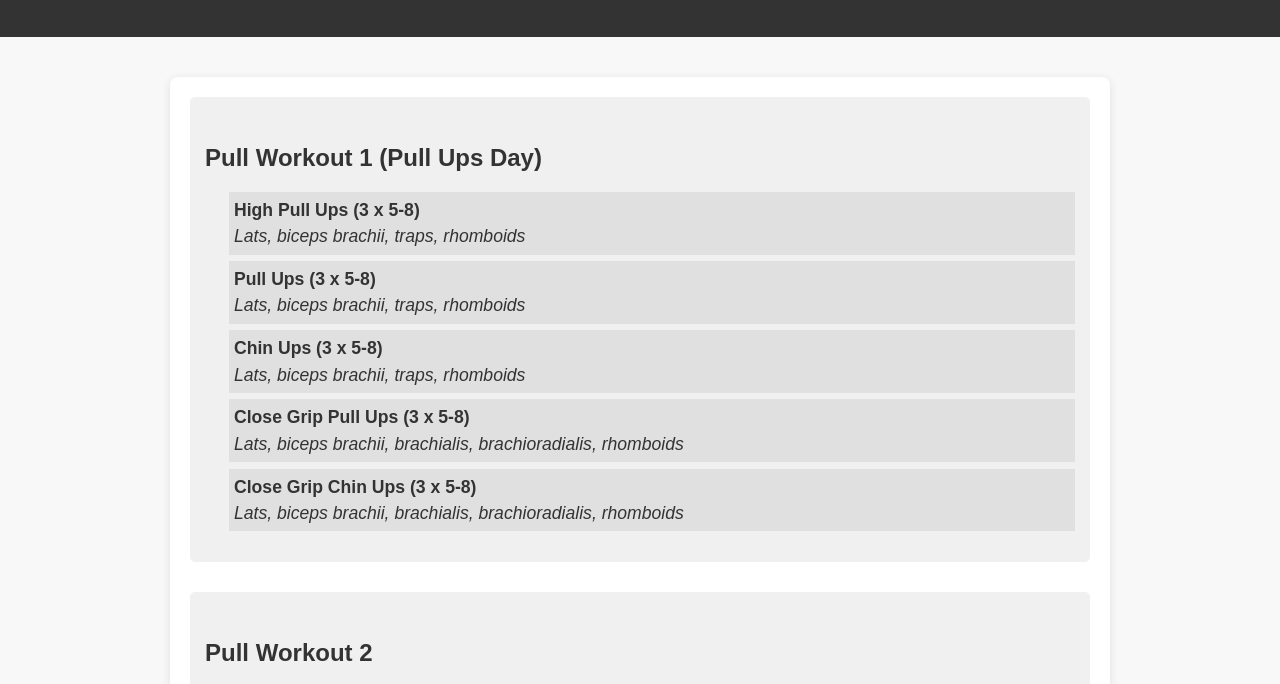
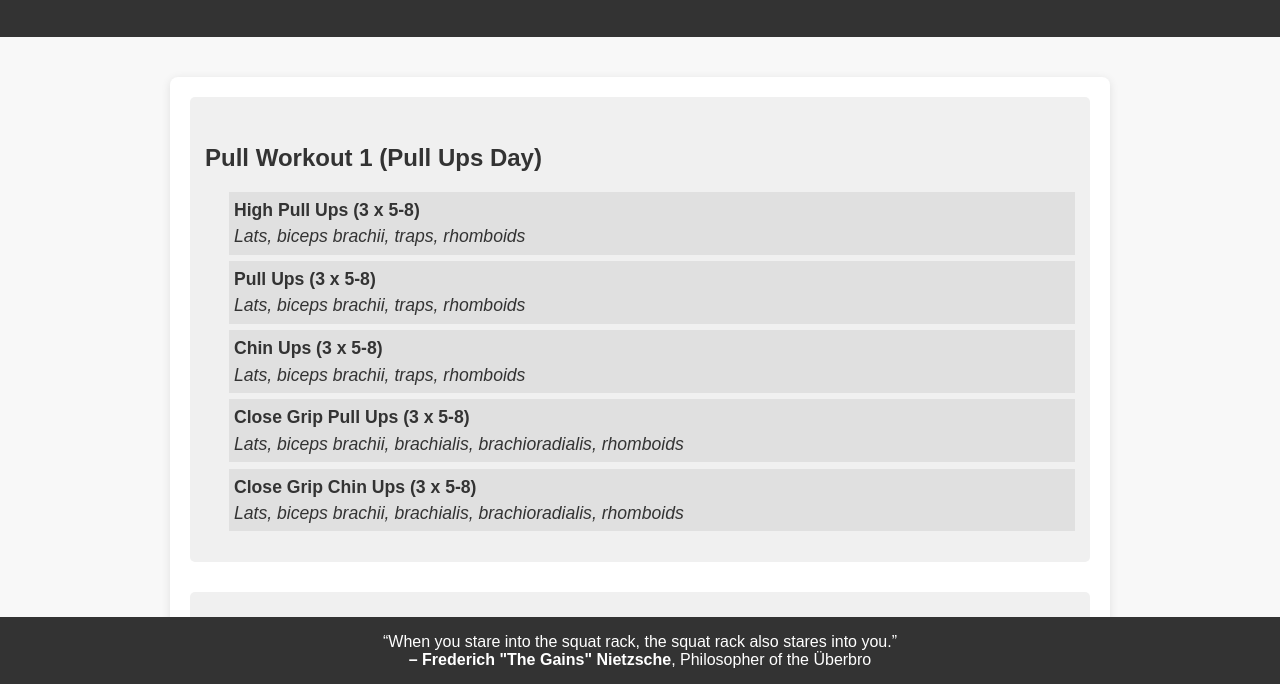
Before and after one commit to jordanmontt/gym-routine, a plain HTML site: page index.html in a window 1280 px wide. Shown: the part 115-799 px from the top of the page. Drawn offline with Linux system fonts and the light colour scheme.

Commit message:
Made footer always visible

```diff
--- a/styles.css
+++ b/styles.css
@@ -66,7 +66,9 @@ footer {
     background-color: #333;
     color: #fff;
     text-align: center;
-    padding: 10px;
+    position: fixed;
+    bottom: 0;
+    width: 100%;
 }
 
 nav {
```
